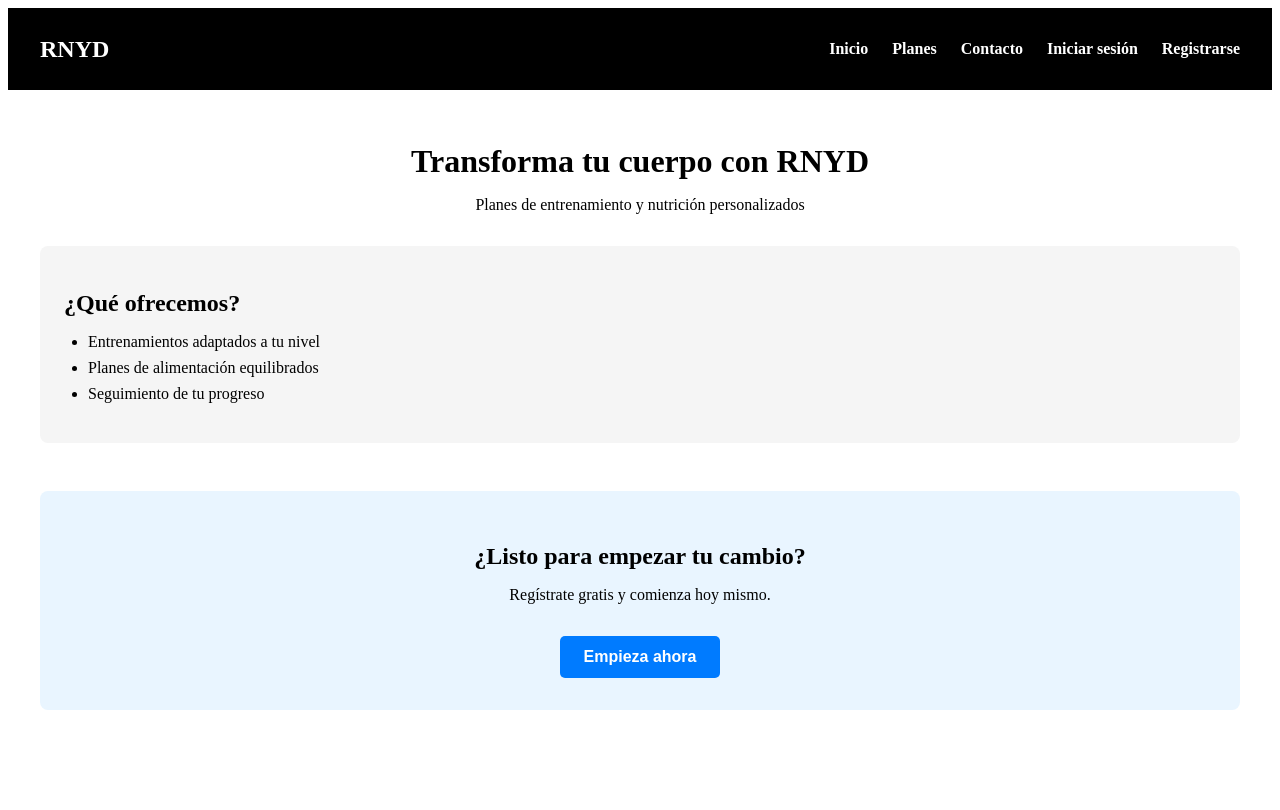
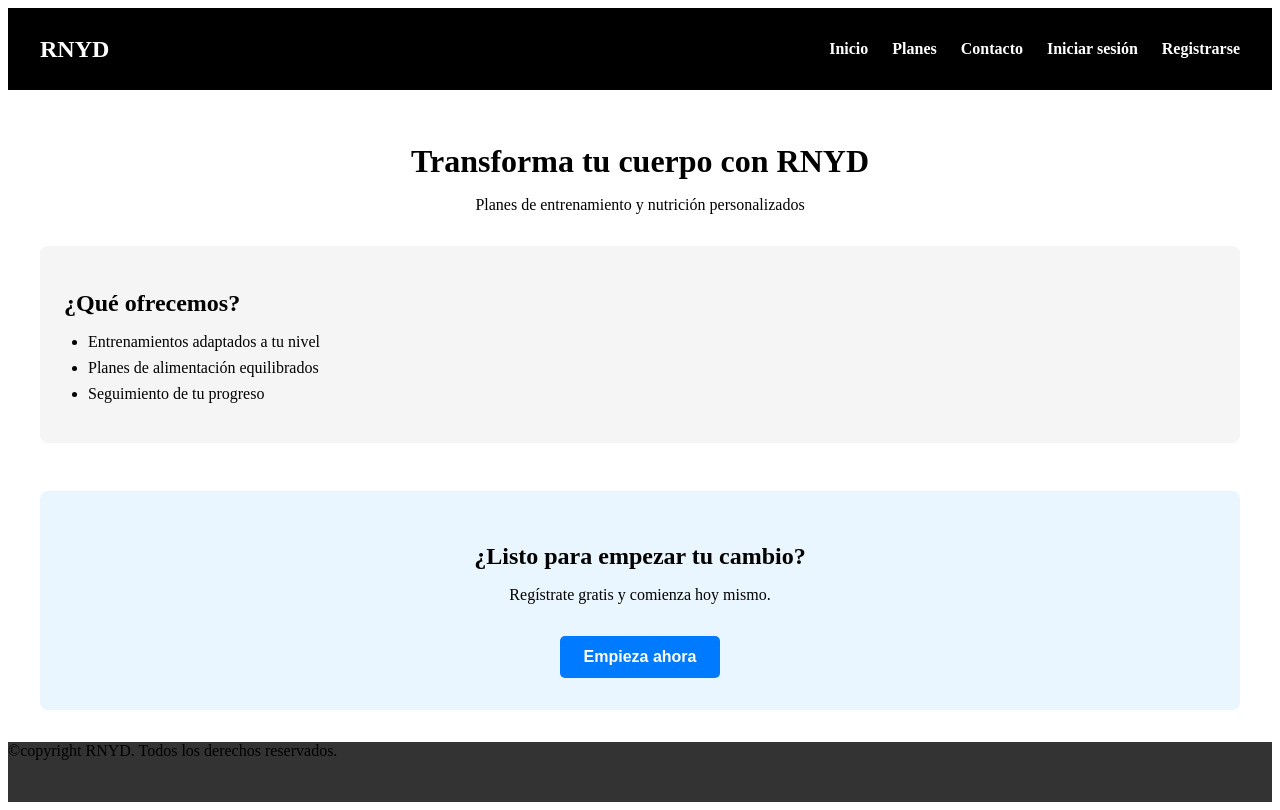
Before and after one commit to rmoralesinformatica/RNYD-Front, an Angular app: page / in a window 1280 px wide. Built offline with nearby package versions, Linux system fonts and the light colour scheme.

Commit message:
Correccion  home.component al app.component con header y footer

```diff
--- a/src/app/app.component.html
+++ b/src/app/app.component.html
@@ -1 +1,3 @@
+<app-header></app-header>
 <router-outlet></router-outlet>
+<app-footer></app-footer>
--- a/src/app/guest/home/home.component.html
+++ b/src/app/guest/home/home.component.html
@@ -1,4 +1,4 @@
-<app-header></app-header>
+
  <main class="home-container">
 
   <div class="hero">
--- /dev/null
+++ b/src/app/shared/footer/footer.component.html
@@ -0,0 +1,5 @@
+<div class="main-container footer d-flex justify-content-center align-items-center">
+  <div class="container d-flex justify-content-center text-white">
+    ©copyright RNYD. Todos los derechos reservados.
+  </div>
+</div>
--- /dev/null
+++ b/src/app/shared/footer/footer.component.scss
@@ -0,0 +1,5 @@
+.footer{
+background-color: #333;
+min-height: 60px;
+color: #000;
+}
```
Also changed, not shown: src/app/app.module.ts (+5 -5 lines), src/app/shared/footer/footer.component.ts (added, +11 -0 lines), src/app/shared/shared.module.ts (+4 -5 lines), 1 other file (tests, documents, lock files or other folders).
